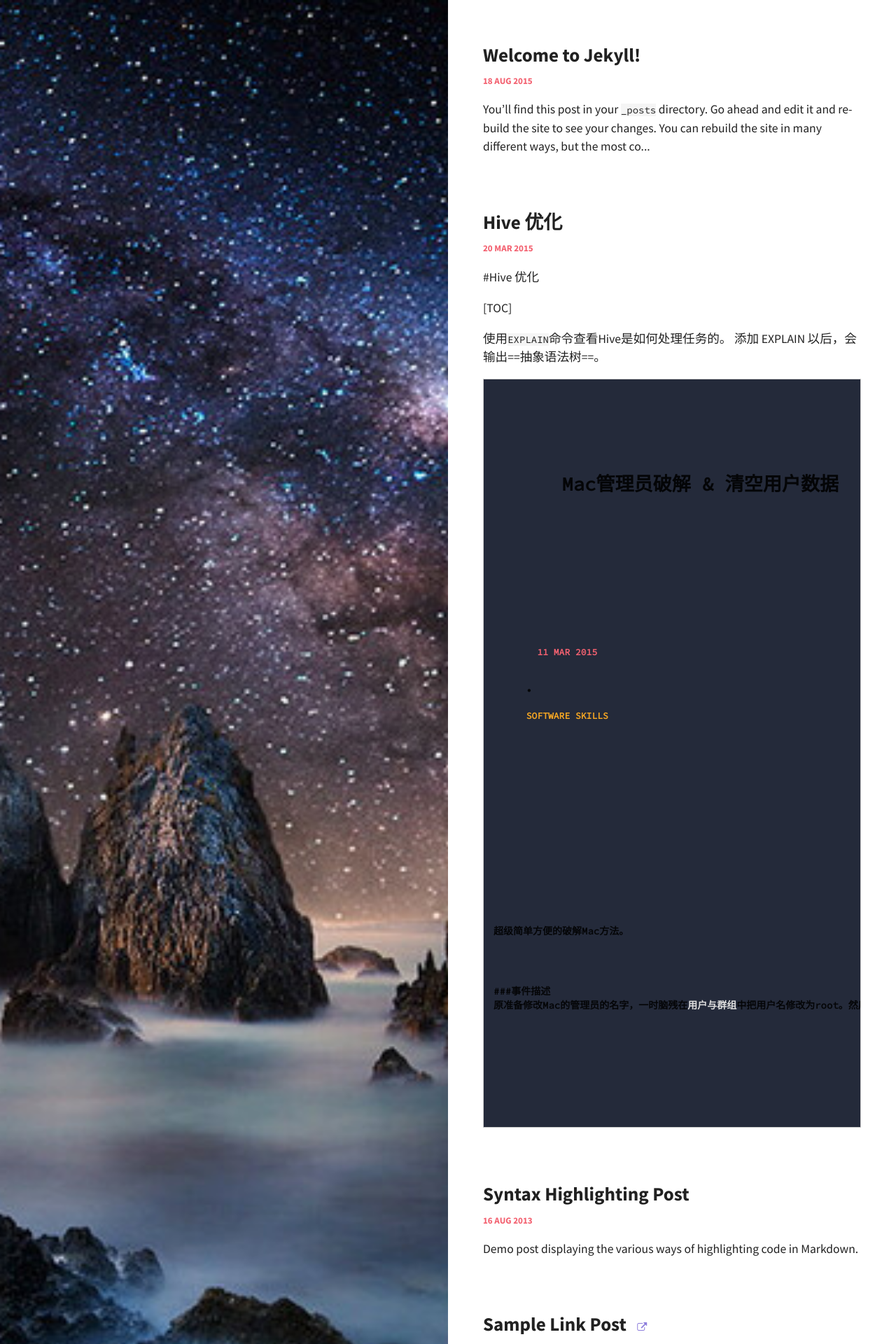
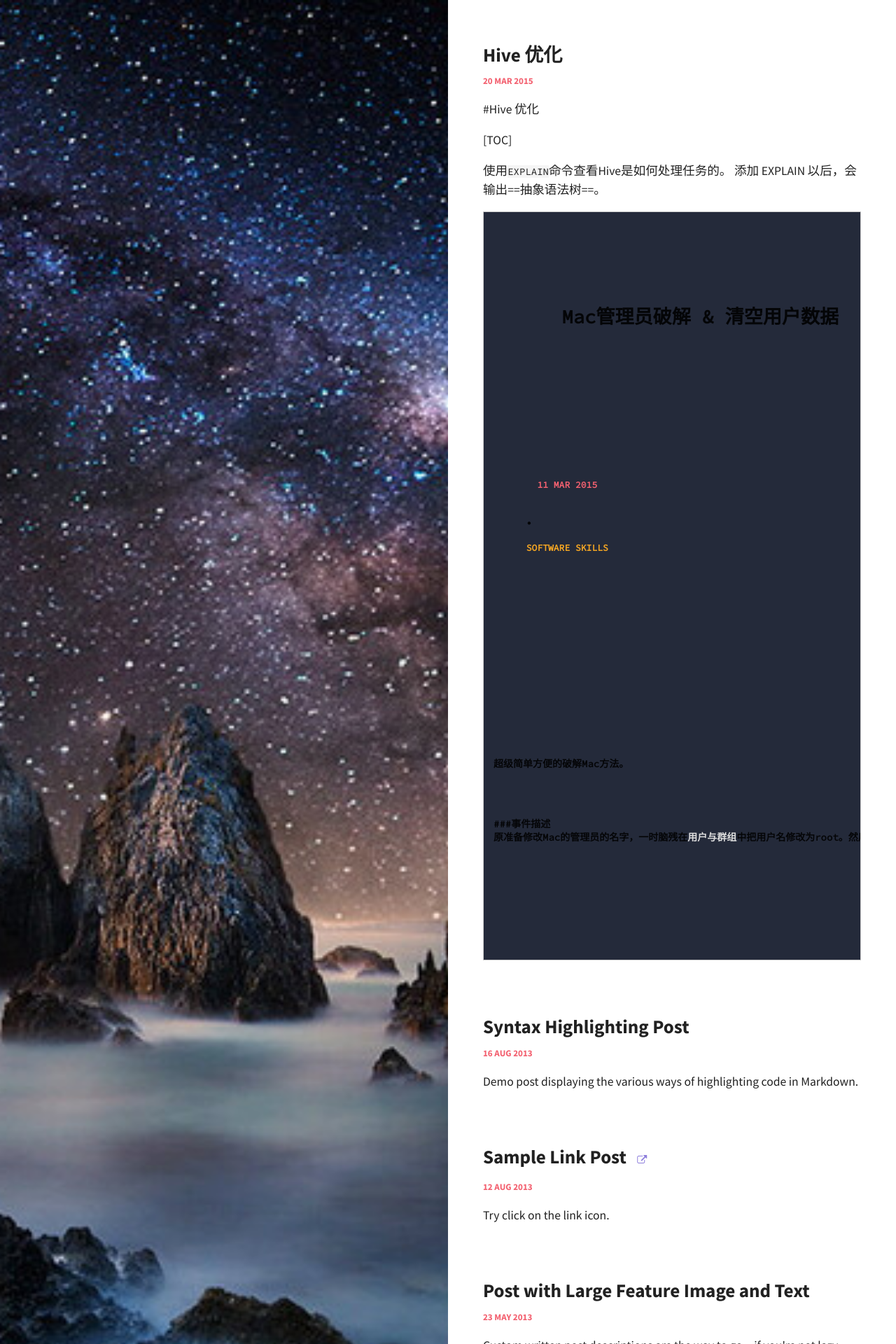
Before and after one commit to DamianZhou/Damian.github.io, a Jekyll site: the page built from index.html, in a window 1280 px wide. Shown: the top 1920 px of the page at 70% size. Built offline with Jekyll 4.4.1, drawn with Linux system fonts in a browser that asks for light colours; Markdown is read by kramdown in place of the engine named in the settings.

Commit message:
调整config

```diff
--- a/_config.yml
+++ b/_config.yml
@@ -11,17 +11,17 @@ description: A simple and awesome blog theme powered by jekyll.
 # Then, the 'url' is: http://yourname.github.io
 # If your project is placed in another repository as a gh-pages branch, like: https://github.com/yourname/projectname
 # Then, the 'url' is: http://yourname.github.io/projectname
-url: http://localhost:4000
+url: http://damianzhou.github.io/
 
 #
 ###################################
 # Jekyll configuration
 ####################################
 #
-markdown: redcarpet #kramdown
 highlighter:  pygments
 excerpt_separator: <!--more-->
 
+markdown: redcarpet #kramdown
 kramdown:
   auto_ids: true
   footnote_nr: 1
@@ -50,7 +50,7 @@ owner:
     ad-client:
     ad-slot:
   bing-verify:
-  github: #username
+  github: damianzhou
   stackoverflow: #123456/username   from a "http://stackoverflow.com/users/123456/username" link
   linkedin: #username
   xing: #username
--- a/_posts/2015-08-18-welcome-to-jekyll.md
+++ /dev/null
@@ -1,27 +0,0 @@
----
-layout: post
-title:  "Welcome to Jekyll!"
-date:   2015-08-18 15:07:19
-comments: true
----
-You’ll find this post in your `_posts` directory. Go ahead and edit it and re-build the site to see your changes. You can rebuild the site in many different ways, but the most common way is to run `jekyll serve`, which launches a web server and auto-regenerates your site when a file is updated.
-
-To add new posts, simply add a file in the `_posts` directory that follows the convention `YYYY-MM-DD-name-of-post.ext` and includes the necessary front matter. Take a look at the source for this post to get an idea about how it works.
-
-<!--more-->
-
-Jekyll also offers powerful support for code snippets:
-
-{% highlight ruby %}
-def print_hi(name)
-  puts "Hi, #{name}"
-end
-print_hi('Tom')
-#=> prints 'Hi, Tom' to STDOUT.
-{% endhighlight %}
-
-Check out the [Jekyll docs][jekyll] for more info on how to get the most out of Jekyll. File all bugs/feature requests at [Jekyll’s GitHub repo][jekyll-gh]. If you have questions, you can ask them on [Jekyll’s dedicated Help repository][jekyll-help].
-
-[jekyll]:      http://jekyllrb.com
-[jekyll-gh]:   https://github.com/jekyll/jekyll
-[jekyll-help]: https://github.com/jekyll/jekyll-help
```
